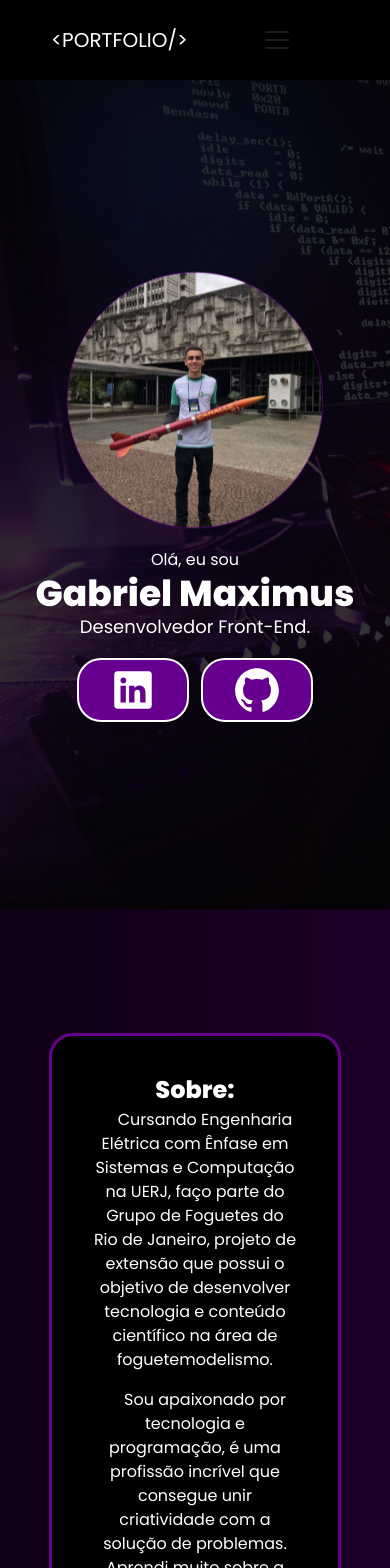
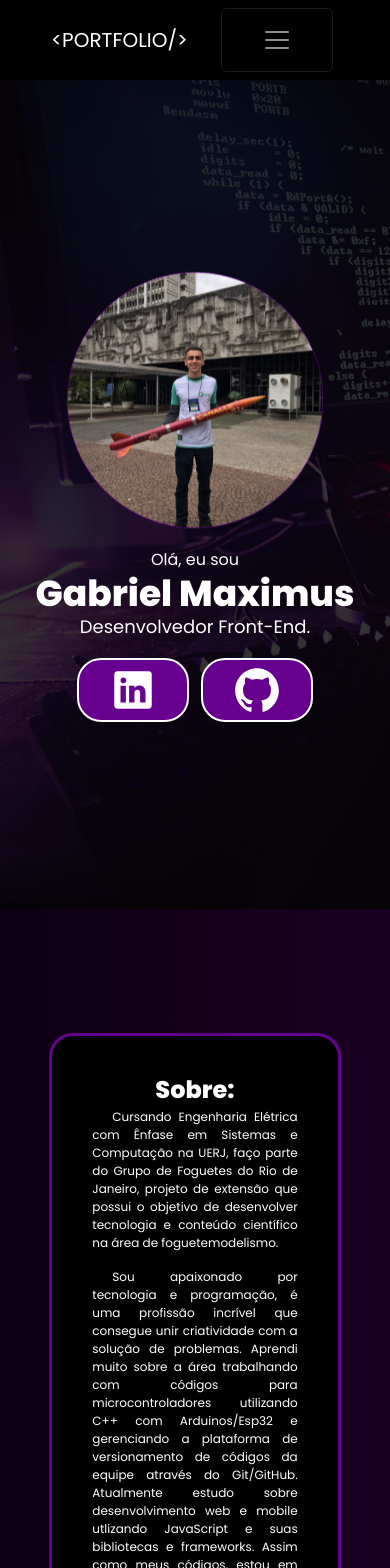
Before and after one commit to gabriel-maximus/Portfolio, a React (Create React App) app: page / in a window 390 px wide. Shown: the top 1568 px of the page. Built offline with nearby package versions, Linux system fonts and the light colour scheme.

Commit message:
Mudanças na responsividade

```diff
--- a/src/App.js
+++ b/src/App.js
@@ -43,7 +43,7 @@ function App() {
         <p>Esses são meus projetos desenvolvidos durante minha trajetória de estudos.</p>
         <div className='Projetos-Corpo'>
           <ImageCard title={'MaxFlix'} text={'Projeto feito em React utilizando uma requisição de api externa para mostrar os filmes em cartaz e informações sobre cada um deles. '}
-          tecnologias={<><DiJavascript1 size={20}/><DiReact size={20}/><TbApi size={20} /></>} image={MaxFlix}/>
+          tecnologias={<><DiHtml5 size={20} /><DiCss3 size={20}/><DiJavascript1 size={20}/><DiReact size={20}/><TbApi size={20} /></>} image={MaxFlix}/>
           <ImageCard title={'Telemetria'} text={'Projeto utilizado para transmissão de dados em tempo real via rádio, com dados de temperatura, pressão e coordenadas geográficas.'}
           tecnologias={<><SiCplusplus size={20}/><SiArduino size={20} /></>} image={Telemetria} redirect={'https://github.com/gabriel-maximus/Avionica'}/>
           <ImageCard title={'Landing Page de Seguros'} text={'Landing page fictícia de um site de seguros. Desafio do site Front-End mentor, e que aborda conceitos de responsividade.'}
--- a/src/components/Card/styles.css
+++ b/src/components/Card/styles.css
@@ -38,4 +38,9 @@
     .Sobre-Mim{
         text-align: center;
     }
+
+    .Sobre-Mim p{
+        font-size: 12px;
+        text-align: justify;
+    }
 }
--- a/src/components/Header/index.js
+++ b/src/components/Header/index.js
@@ -3,7 +3,7 @@ import './styles.css'
 
 export default function Header() {
   return (
-    <nav className="navbar navbar-expand-lg fixed-top bg-black">
+    <nav className="navbar navbar-expand-lg fixed-top navbar-dark bg-black">
     <div className="container-fluid">
       <a className="navbar-brand" href="#Inicio">{'<'}PORTFOLIO{'/>'}</a>
       <button className="navbar-toggler" type="button" data-bs-toggle="collapse" data-bs-target="#navbarNav" aria-controls="navbarNav" aria-expanded="false" aria-label="Toggle navigation">
```
Also changed, not shown: src/assets/Projects-Background.jpg.
